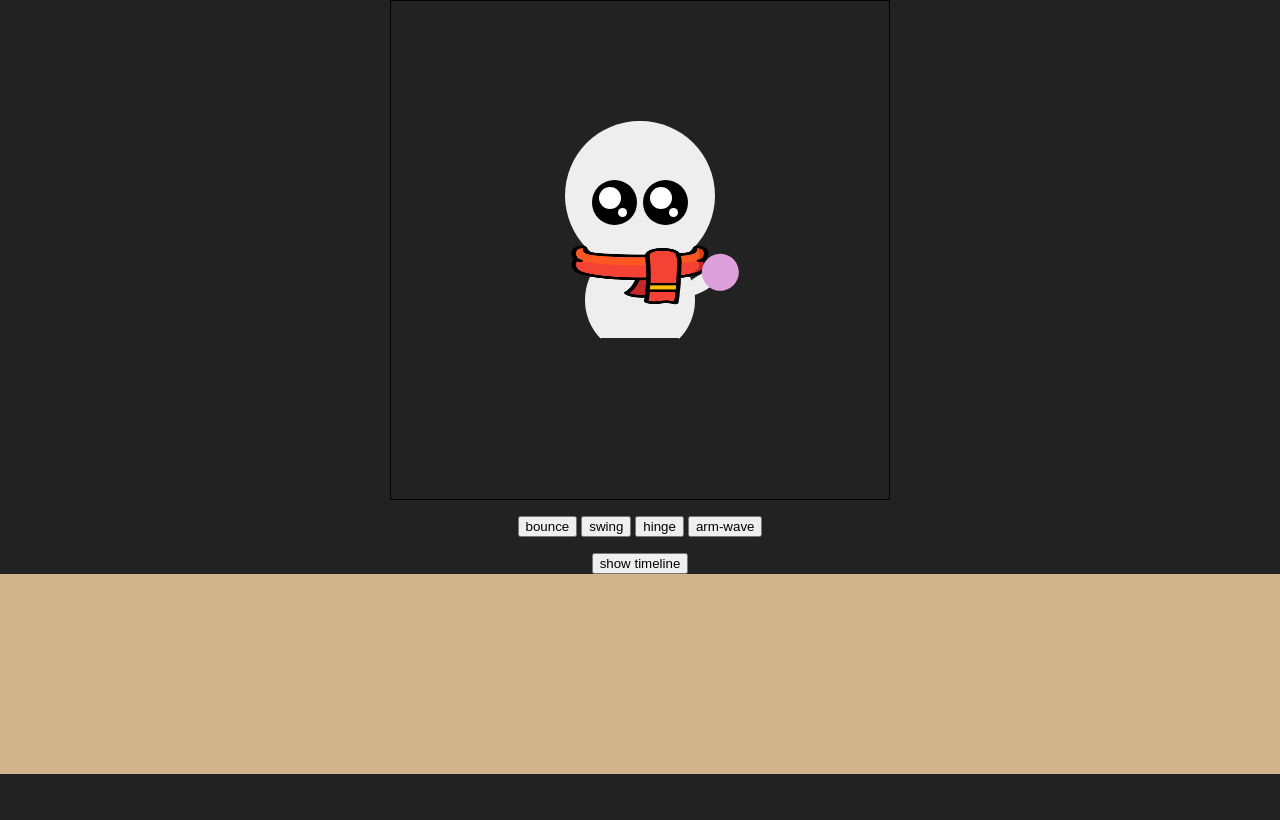
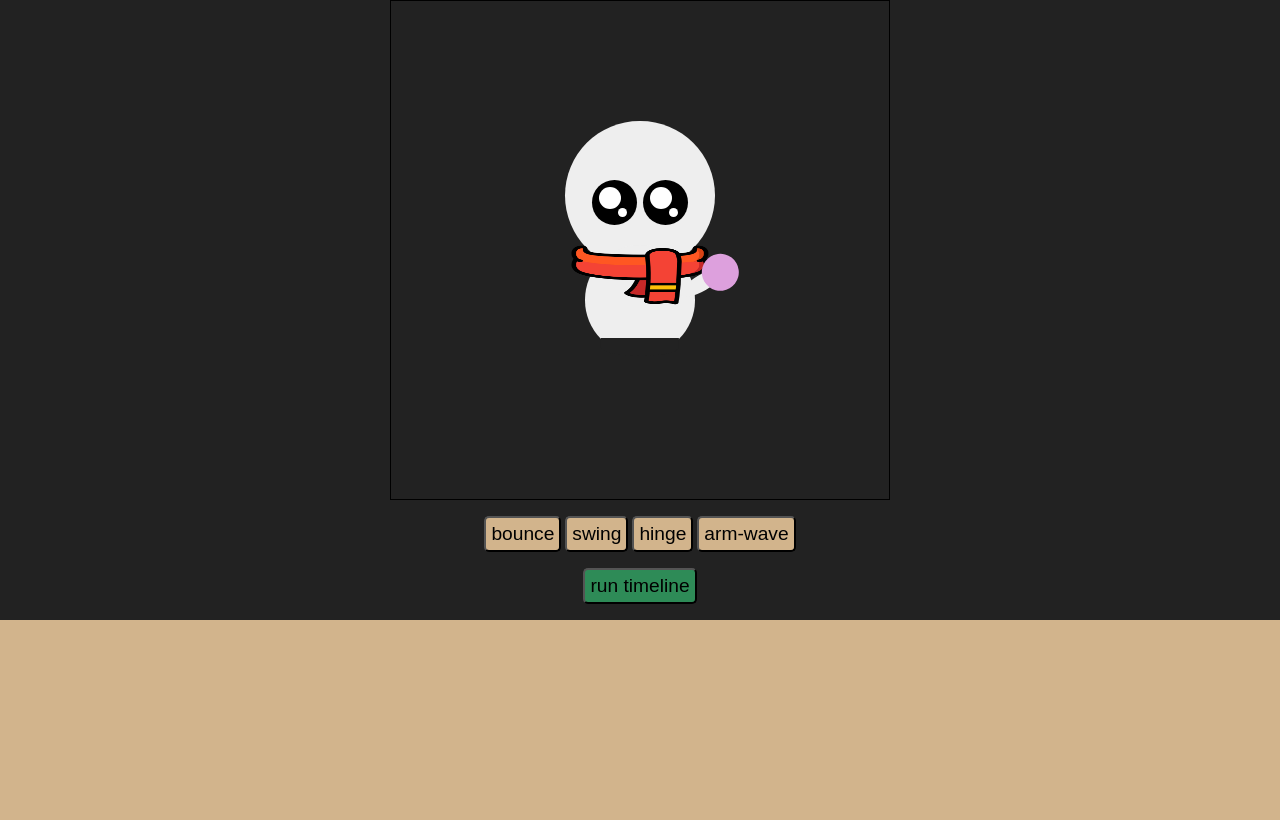
Before and after one commit to yc62897441/dancing-snowman, a plain HTML site: page index.html in a window 1280 px wide. Drawn offline with nearby package versions, Linux system fonts and the light colour scheme.

Commit message:
timeline-container、control-btn 的 CSS

```diff
--- a/index.html
+++ b/index.html
@@ -23,7 +23,6 @@
             <div class="eye-ball-wrapper"></div>
           </div>
         </div>
-
       </div>
       <div class="body-wrapper">
         <!-- <div class="scarf-wrapper"></div> -->
@@ -35,30 +34,28 @@
             <div class="hand"></div>
           </div>
         </div>
-
       </div>
     </div>
-
   </div>
 
   <br>
 
   <div class="control-container">
-    <button type="button" class="control-btn-bounce add-timeline">bounce</button>
-    <button type="button" class="control-btn-swing add-timeline">swing</button>
-    <button type="button" class="control-btn-hinge add-timeline">hinge</button>
-    <button type="button" class="control-btn-arm-wave add-timeline">arm-wave</button>
+    <button type="button" class="control-btn control-btn-bounce add-timeline">bounce</button>
+    <button type="button" class="control-btn control-btn-swing add-timeline">swing</button>
+    <button type="button" class="control-btn control-btn-hinge add-timeline">hinge</button>
+    <button type="button" class="control-btn control-btn-arm-wave add-timeline">arm-wave</button>
   </div>
 
   <br>
 
   <div>
-    <button type="button" class="show-timeline">show timeline</button>
+    <button type="button" class="run-btn run-timeline">run timeline</button>
   </div>
 
-  <div class="timeline-container">
+  <br>
 
-  </div>
+  <div class="timeline-container"></div>
 
   <script src="https://code.jquery.com/jquery-3.6.1.min.js"></script>
   <script src="main.js"></script>
--- a/main.js
+++ b/main.js
@@ -41,7 +41,7 @@ $('.add-timeline').on('contextmenu', function (event) {
 // show timeline items
 let items = []
 let i = 0
-$('.show-timeline').on('click', function () {
+$('.run-timeline').on('click', function () {
   // 把 <span> 夾帶的 className 找出來
   items = $('.timeline-container').html().trim().replace(/<span>/g, '').split('</span>')
 
@@ -59,7 +59,7 @@ $('body').on('animationend', function () {
 })
 function triggerAnimation(i, items) {
   let event = new CustomEvent('click')
-  let className = items[i].split(' ')[0]
+  let className = items[i].split(' ')[1]
   document.querySelector(`.${className}`).dispatchEvent(event)
   return i = i + 1
 }
--- a/style.css
+++ b/style.css
@@ -378,10 +378,45 @@ body {
   transform: translateY(-50%);
 }
 
+/* control bar */
+.control-btn {
+  padding: 5px;
+  border-radius: 5px;
+  background-color: tan;
+  font-size: 1.2rem;
+  font-weight: 400;
+  cursor: pointer;
+}
+
+
+.run-btn {
+  padding: 5px;
+  border-radius: 5px;
+  background-color: seagreen;
+  font-size: 1.2rem;
+  font-weight: 400;
+  cursor: pointer;
+}
+
 /* timeline */
 .timeline-container {
+  display: flex;
+  justify-content: center;
+  flex-wrap: wrap;
   width: 100%;
-  height: 200px;
-  background-color: aliceblue;
-  background-color:tan;
+  min-height: 200px;
+  padding: 15px 15%;
+  background-color: tan;
 }
+
+.timeline-container span {
+  height: 2.5rem;
+  padding: 3px 15px;
+  margin: 2px 3px;
+  border-radius: 5px;
+  background-color: saddlebrown;
+  color: #FFFFFF;
+  line-height: 2rem;
+  font-size: 1.2rem;
+  font-weight: 400;
+}
```
